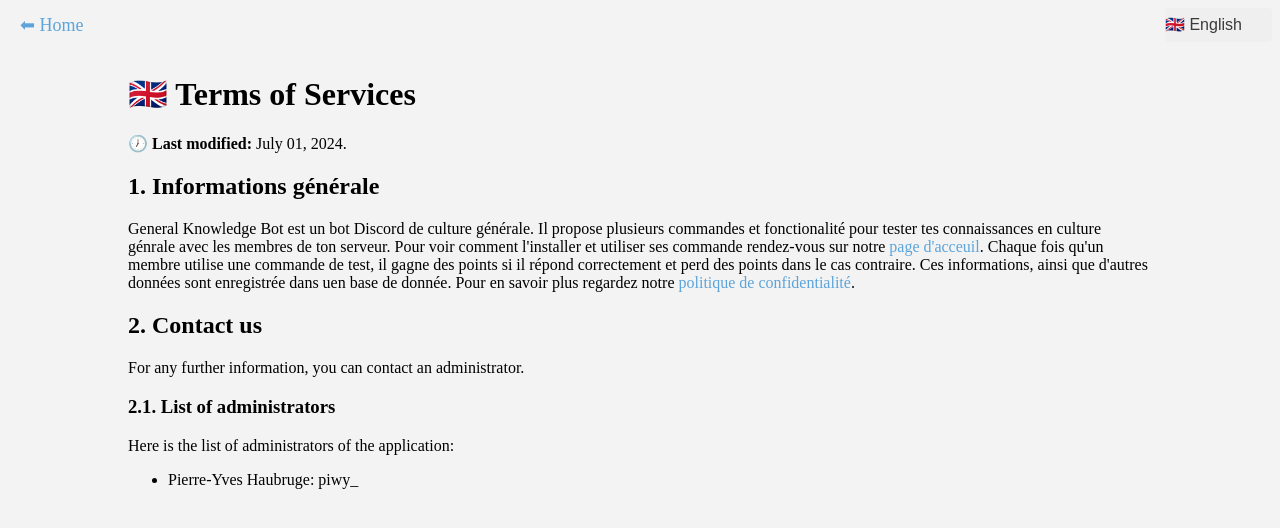
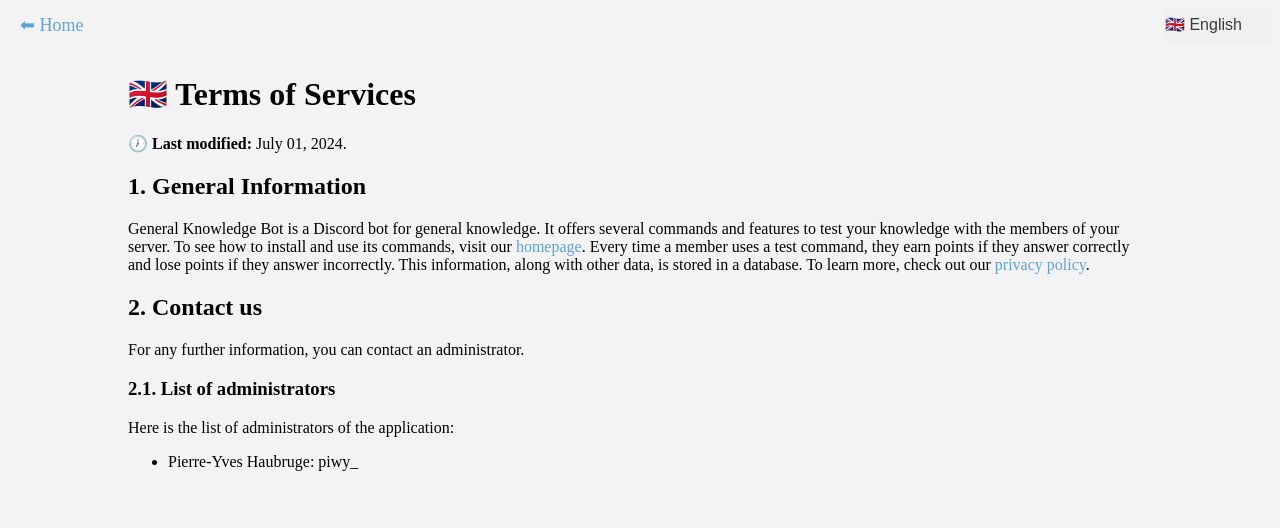
Before and after one commit to Piwy-dev/general-knowledge-site, a Flask app: page /en/terms in a window 1280 px wide. Shown: the top 528 px of the page. Run offline with Flask 3, Linux system fonts and the light colour scheme.

Commit message:
terms of service translation

```diff
--- a/app/templates/en/terms.html
+++ b/app/templates/en/terms.html
@@ -28,18 +28,16 @@
 
         <p>🕖 <b>Last modified:</b> July 01, 2024.</p>
 
-        <h2>1. Informations générale</h2>
+        <h2>1. General Information</h2>
         <p>
-            General Knowledge Bot est un bot Discord de culture générale. Il propose plusieurs commandes et
-            fonctionalité pour tester tes connaissances en culture génrale avec les membres de ton serveur.
+            General Knowledge Bot is a Discord bot for general knowledge. It offers several commands and features to
+            test your knowledge with the members of your server.
 
-            Pour voir comment l'installer et utiliser ses commande rendez-vous sur notre <a href="home">page
-                d'acceuil</a>.
+            To see how to install and use its commands, visit our <a href="home">homepage</a>.
 
-            Chaque fois qu'un membre utilise une commande de test, il gagne des points si il répond correctement et perd
-            des points
-            dans le cas contraire. Ces informations, ainsi que d'autres données sont enregistrée dans uen base de
-            donnée. Pour en savoir plus regardez notre <a href="privacy">politique de confidentialité</a>.
+            Every time a member uses a test command, they earn points if they answer correctly and lose points if they
+            answer incorrectly. This information, along with other data, is stored in a database. To learn more, check
+            out our <a href="privacy">privacy policy</a>.
         </p>
 
         <h2>2. Contact us</h2>
--- a/app/templates/fr/terms.html
+++ b/app/templates/fr/terms.html
@@ -25,7 +25,7 @@
 
     <div class="terms">
         <h1>🇫🇷 Conditions d’utilisation</h1>
-        <p>🕖 <b>Dernière modification:</b> 01 juillet 2022.</p>
+        <p>🕖 <b>Dernière modification:</b> 03 juillet 2024.</p>
 
         <h2>1. Informations générale</h2>
         <p>
--- a/app/templates/nl/privacy.html
+++ b/app/templates/nl/privacy.html
@@ -24,9 +24,9 @@
     </div>
 
     <div class="privacy">
-        <h1>🇳🇱 Privacyverklaring</h1>
+        <h1>🇳🇱 Privacybeleid</h1>
         <p>
-            🕖 <b> Laatste update:</b> 29 juni 2024.
+            🕖 <b> Laatste update:</b> 03 juli 2024.
         </p>
 
         <p>
```
Also changed, not shown: app/templates/nl/terms.html (+9 -10 lines).
